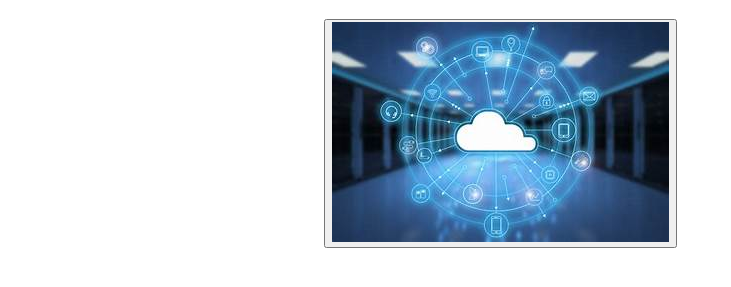
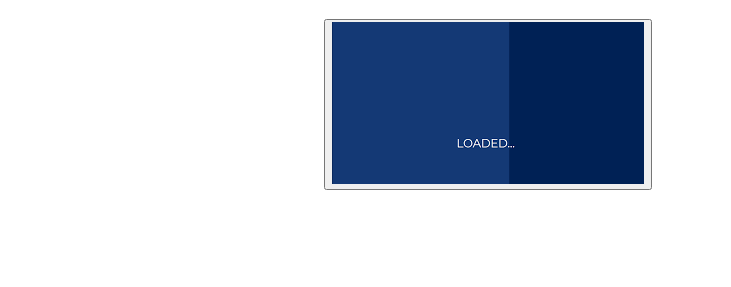
Before and after one commit to Thomas-A-Edison-CTE-HS/Sophomore_Portfolio, a plain HTML site: page index.html in a window 1280 px wide. Shown: the part 61-348 px from the top of the page, without its empty margins (0-731 px from the left). Drawn offline with Linux system fonts and the light colour scheme.

Commit message:
Update index.html

```diff
--- a/index.html
+++ b/index.html
@@ -8,7 +8,7 @@
 <h1>Sheldon G</h1>
 <div>
  <a href="Labs.html">
-<button><img src="cloud.jpg"></button>
+<button><img src="load.png"></button>
 </a>
 </div>
 </body>
```
